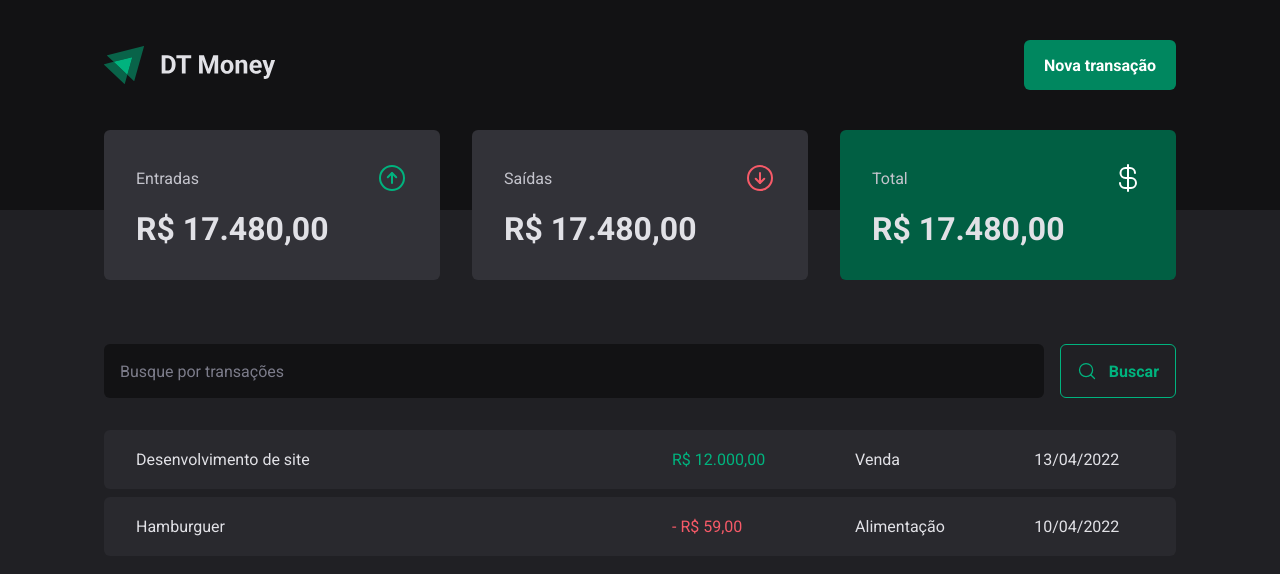
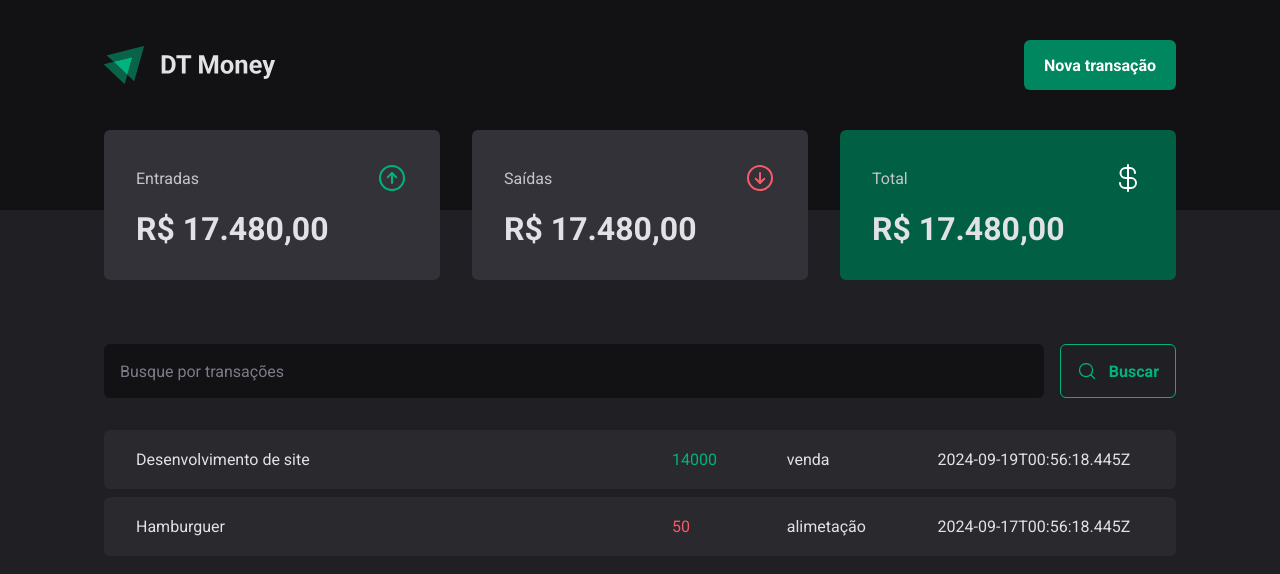
Before and after one commit to devLucasAquino/dt-money-rocketseat, a React (Vite) app: page / in a window 1280 px wide. Shown: the top 574 px of the page. Built offline with nearby package versions, Linux system fonts and the light colour scheme; data requests are answered from the project's data file.

Commit message:
feat: making HTTP request

```diff
--- a/src/pages/Transactions/index.tsx
+++ b/src/pages/Transactions/index.tsx
@@ -1,9 +1,33 @@
+import { useEffect, useState } from "react";
 import { Header } from "../../components/Header";
 import { Summary } from "../../components/Summary";
 import { SearchForm } from "./components/SearchForm";
 import { PriceHighlight, TransactionsContainer, TransactionsTable } from "./styles";
 
+interface Transactions{
+    id: number;
+    description: string,
+    type: "income" | "outcome";
+    price: number;
+    category: string;
+    createdAt: string;
+}
+
 export function Transactions(){
+    const [ transactions, setTransactions ] = useState<Transactions[]>([]);
+
+    async function loadTransactions(){
+
+        const response = await fetch('http://localhost:3000/transactions');
+        const data = await response.json();
+
+        setTransactions(data);
+    };
+
+    useEffect(() => {
+        loadTransactions();
+    }, []);
+
     return(
         <div>
             <Header />
@@ -13,26 +37,20 @@
                 <SearchForm />
                 <TransactionsTable>
                     <tbody>
-                        <tr>
-                            <td width="50%">Desenvolvimento de site</td>
-                            <td>
-                                <PriceHighlight variant="income">
-                                    R$ 12.000,00
-                                </PriceHighlight>
-                            </td>
-                            <td>Venda</td>
-                            <td>13/04/2022</td>
-                        </tr>
-                        <tr>
-                            <td width="50%">Hamburguer</td>
-                            <td>
-                                <PriceHighlight variant="outcome">
-                                    - R$ 59,00
-                                </PriceHighlight>
-                            </td>
-                            <td>Alimentação</td>
-                            <td>10/04/2022</td>
-                        </tr>
+                        {transactions.map(transaction => {
+                            return(
+                                <tr key={transaction.id}>
+                                    <td width="50%">{transaction.description}</td>
+                                    <td>
+                                        <PriceHighlight variant={transaction.type}>
+                                            {transaction.price}
+                                        </PriceHighlight>
+                                    </td>
+                                    <td>{transaction.category}</td>
+                                    <td>{transaction.createdAt}</td>
+                                </tr>
+                            )
+                        })}
                     </tbody>
                 </TransactionsTable>
             </TransactionsContainer>
```
